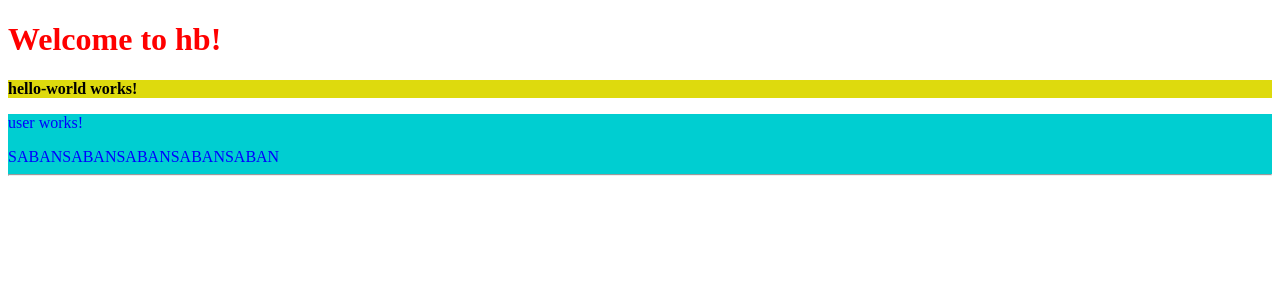
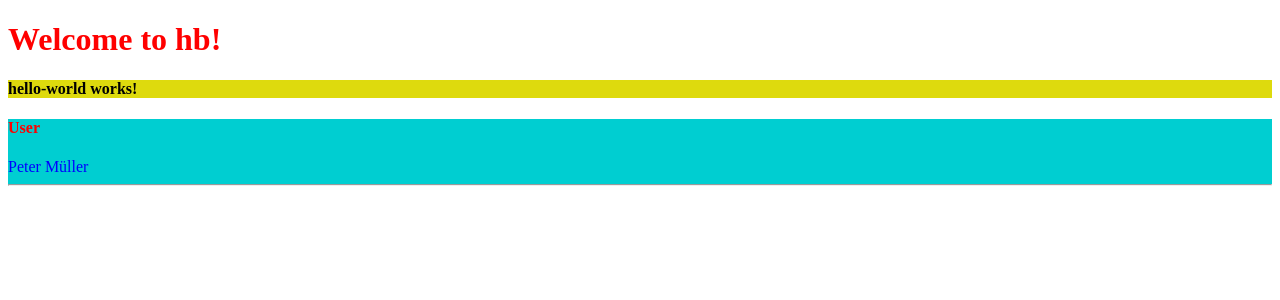
Before and after one commit to netTrek/ng2-training, an Angular app: page / in a window 1280 px wide. Shown: the top 300 px of the page. Built offline with nearby package versions, Linux system fonts and the light colour scheme.

Commit message:
ViewChild

```diff
--- a/src/app/app.component.html
+++ b/src/app/app.component.html
@@ -6,11 +6,13 @@
 <hb-hello-world></hb-hello-world>
 <!--app.component.html-->
 <hb-user>
+  <!--
   <hb-user-name>SABAN</hb-user-name>
   <hb-user-name>SABAN</hb-user-name>
   <hb-user-name>SABAN</hb-user-name>
   <hb-user-name>SABAN</hb-user-name>
   <hb-user-name>SABAN</hb-user-name>
+  -->
 </hb-user>
 
 
--- a/src/app/user/user.component.html
+++ b/src/app/user/user.component.html
@@ -1,7 +1,8 @@
-<!--user.component.html-->
-<p>
-  user works!
-</p>
+<h4 #usrheader>User</h4>
+<!--
+
 <ng-content select="hb-user-name"></ng-content>
 <ng-content></ng-content>
+-->
+<hb-user-name>Peter Müller</hb-user-name>
 <hr>
--- a/src/app/user/user.component.ts
+++ b/src/app/user/user.component.ts
@@ -1,4 +1,7 @@
-import { AfterContentInit, Component, ContentChild, ContentChildren, ElementRef, OnInit, QueryList } from '@angular/core';
+import {
+  AfterViewInit, /*AfterContentInit,*/ Component, ElementRef, /*ContentChild, ContentChildren, ElementRef,*/ OnInit,
+  QueryList, ViewChild
+} from '@angular/core';
 import { UserNameComponent } from './user-name/user-name.component';
 
 @Component({
@@ -6,13 +9,17 @@ import { UserNameComponent } from './user-name/user-name.component';
   templateUrl: './user.component.html',
   styleUrls: ['./user.component.scss']
 })
-export class UserComponent implements OnInit, AfterContentInit {
+export class UserComponent implements OnInit/*, AfterContentInit*/ , AfterViewInit {
 
-  @ContentChild ( UserNameComponent )
-  userName: UserNameComponent;
+  /*
 
-  @ContentChildren ( UserNameComponent )
-  userNames: QueryList<UserNameComponent>;
+    @ContentChild ( UserNameComponent )
+    userName: UserNameComponent;
+
+    @ContentChildren ( UserNameComponent )
+    userNames: QueryList<UserNameComponent>;
+  */
+
 /*
   !!!!!! SO NIE !!!!!!
   constructor( elem: ElementRef ) {
@@ -21,12 +28,25 @@ export class UserComponent implements OnInit, AfterContentInit {
   }
 */
 
+  @ViewChild ( UserNameComponent )
+  userName: UserNameComponent;
+
+  @ViewChild ( 'usrheader' )
+  userHeader: ElementRef;
+
   constructor () {}
 
   ngOnInit() {
   }
-
+/*
   ngAfterContentInit (): void {
     console.log( 'alle content inhalte init', this.userName, this.userNames );
   }
+  */
+
+  ngAfterViewInit (): void {
+    console.log( 'alle template-inhalte init', this.userName/*, this.userNames*/ );
+    console.log ( this.userHeader );
+    this.userHeader.nativeElement.style.color = 'red';
+  }
 }
```
